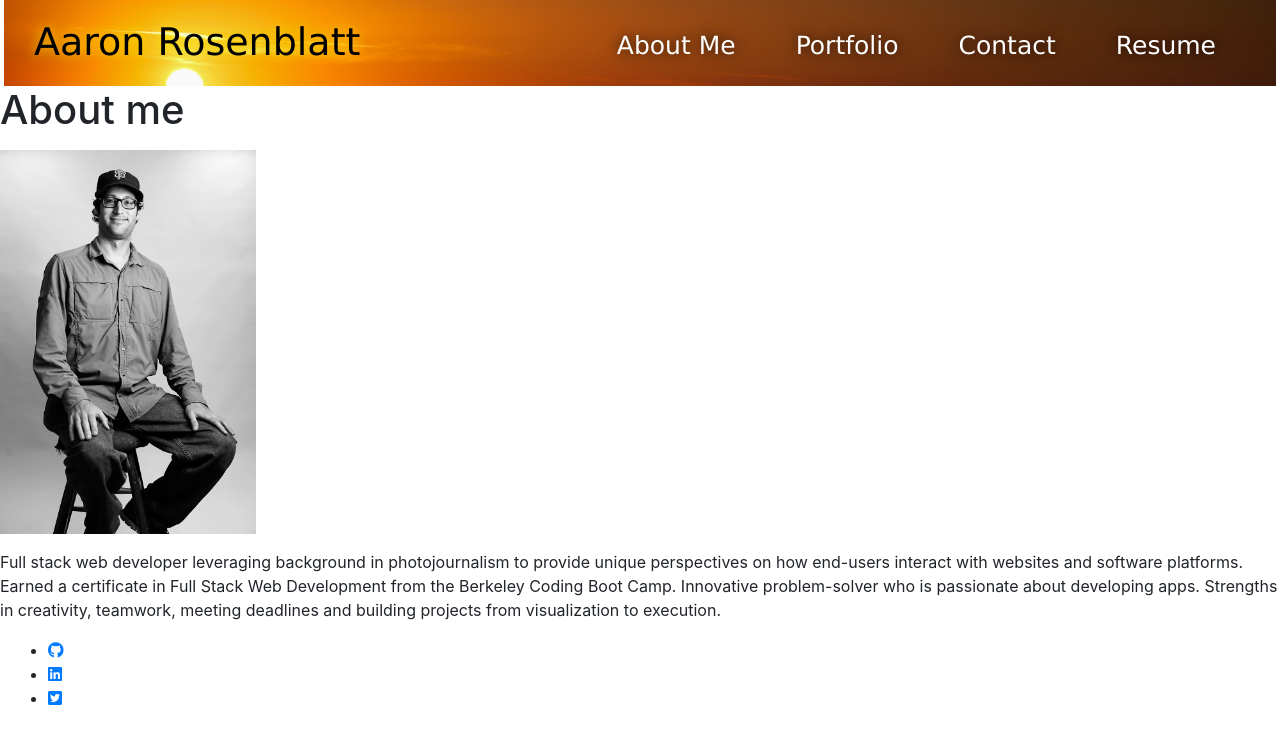
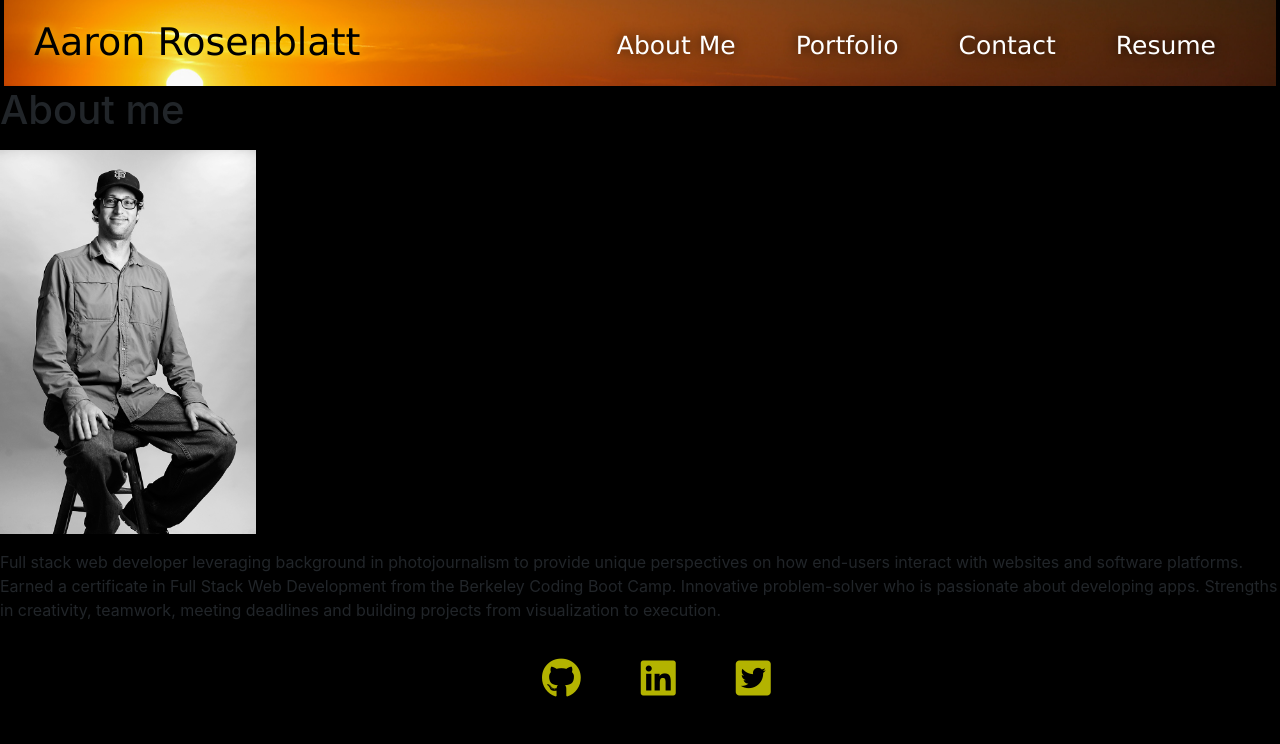
Before and after one commit to noplur/coding-port, a React (Create React App) app: page / in a window 1280 px wide. Shown: the top 744 px of the page. Built offline with nearby package versions, Linux system fonts and the light colour scheme.

Commit message:
footer css

```diff
--- /dev/null
+++ b/src/components/Footer/footer.css
@@ -0,0 +1,39 @@
+:root {
+    --primary-color: #000000;
+    --secondary-color: #ffffff;
+    --tertiary-color: #808080;
+  }
+
+.footer {
+    background-color: #000000;
+    list-style-type: none;
+    padding: 20px 30px;
+    padding-left: 40%;
+    height: 100%;
+
+}
+.footerlink {
+    display: inline;
+    flex-wrap: wrap;
+    align-items: center;
+    list-style: none;
+    float: none;
+    margin: 0 30px;
+    justify-content: center;
+
+}
+.icon{
+    font-size: 40px;
+    text-decoration: none;
+    color: rgba(255, 255, 0, 0.7);
+    cursor: pointer;
+}
+.icon:hover{
+    font-size: 40px;
+    text-decoration: none;
+    color: var(--tertiary-color);
+    cursor: pointer;
+}
+body {
+    background-color: var(--primary-color);
+}
--- a/src/components/Footer/index.js
+++ b/src/components/Footer/index.js
@@ -1,23 +1,25 @@
 import React from "react";
+import 'bootstrap/dist/css/bootstrap.min.css';
+import "./footer.css"
 
 function Footer() {
     return (
         <footer>
             <nav>
-            <ul className="flex-row">
-              <li className="mx-2">
+            <ul className="footer">
+              <li className="footerlink">
                 <a href="https://github.com/noplur" target="_blank">
-                    <i class="fab fa-github"></i>
+                    <i class="fab fa-github icon"></i>
                 </a>
             </li>
-            <li className={"mx-2"}>
+            <li className="footerlink">
                 <a href="https://www.linkedin.com/in/aaron-rosenblatt-5b734a1bb/" target="_blank">
-                    <i class="fab fa-linkedin"></i>
+                    <i class="fab fa-linkedin icon"></i>
                 </a>
             </li>
-            <li className={"mx-2"}>
+            <li className="footerlink">
                 <a href="https://twitter.com/aaronpix" target="_blank">
-                    <i class="fab fa-twitter-square"></i>
+                    <i class="fab fa-twitter-square icon"></i>
                 </a>
             </li>
             </ul>
```
